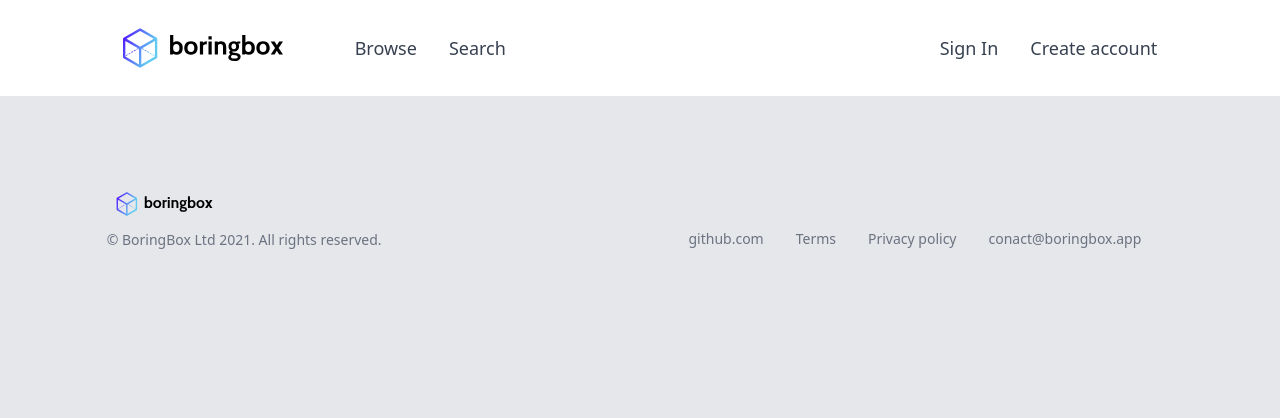
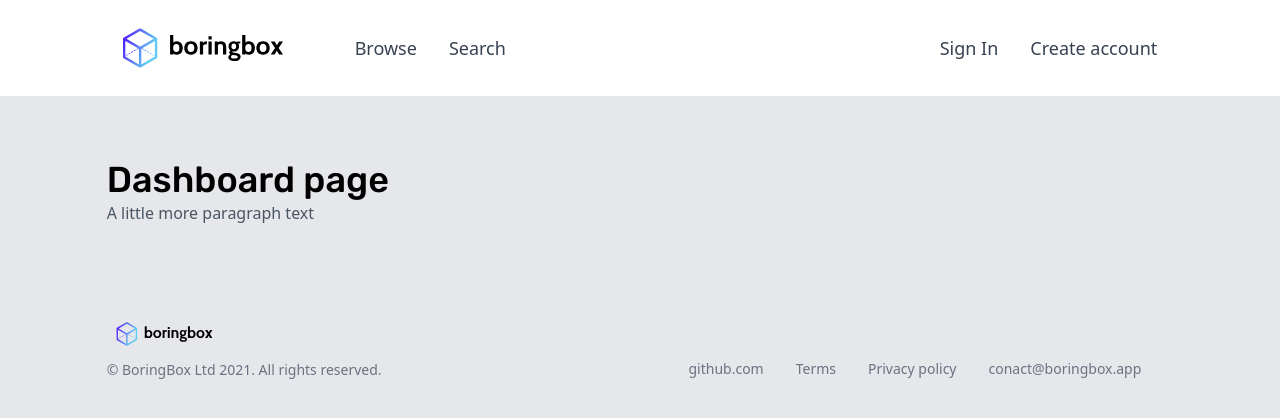
Before and after one commit to lozynskyi/snippetclient, a Nuxt app: page /dashboard in a window 1280 px wide. Shown: the top 418 px of the page. Built offline with nearby package versions, Linux system fonts and the light colour scheme; no server answers; what tailwindcss-transforms would draw is missing.

Commit message:
Add dashbord

```diff
--- a/nuxt.config.js
+++ b/nuxt.config.js
@@ -50,6 +50,9 @@ export default {
     baseURL: env.parsed.API
   },
   auth: {
+    redirect: {
+      login: 'auth/signin'
+    },
     strategies: {
       local: {
         token: {
--- /dev/null
+++ b/pages/dashboard/index.vue
@@ -0,0 +1,19 @@
+<template>
+  <div class="container mt-16">
+    <h1 class="font-medium text-4xl">Dashboard page</h1>
+    <p>A little more paragraph text</p>
+  </div>
+</template>
+
+<script>
+export default {
+  middleware: [
+    'auth'
+  ],
+  head () {
+    return {
+      title: 'Dashboard'
+    }
+  }
+}
+</script>
```
